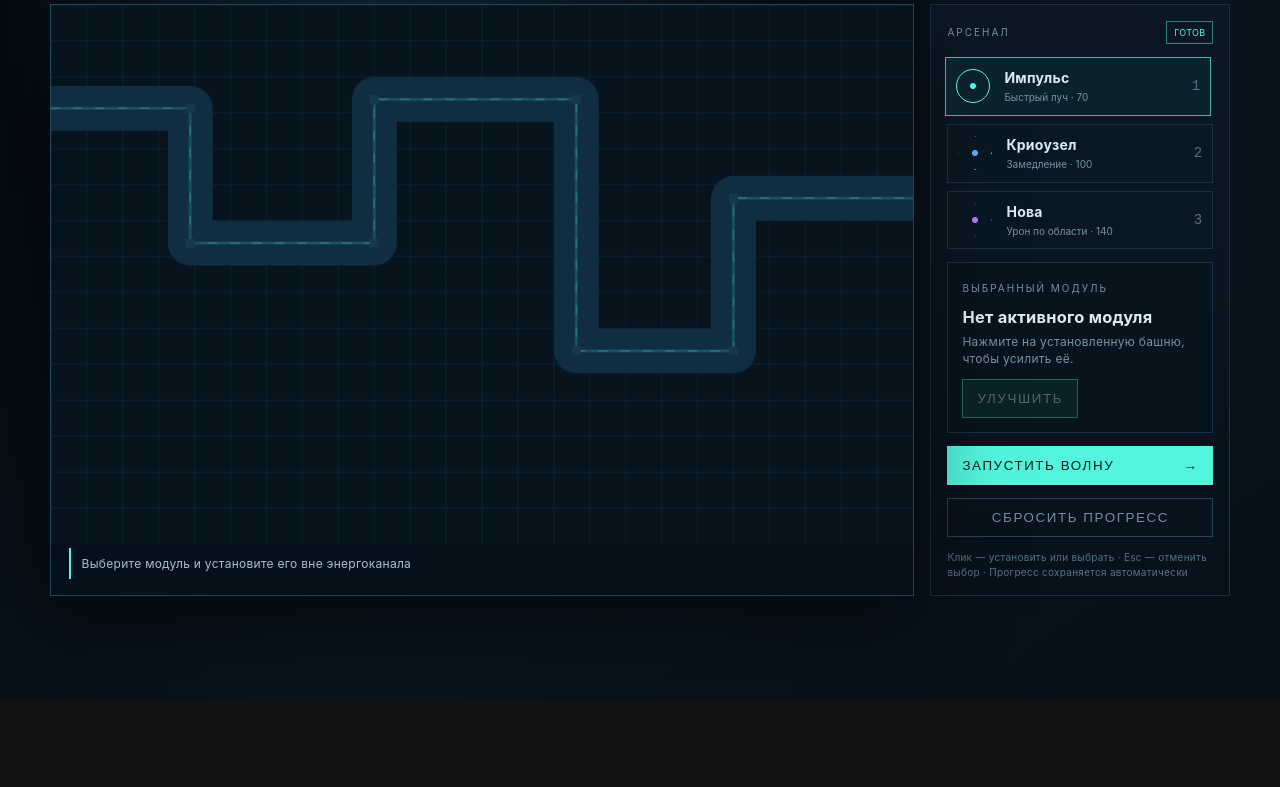
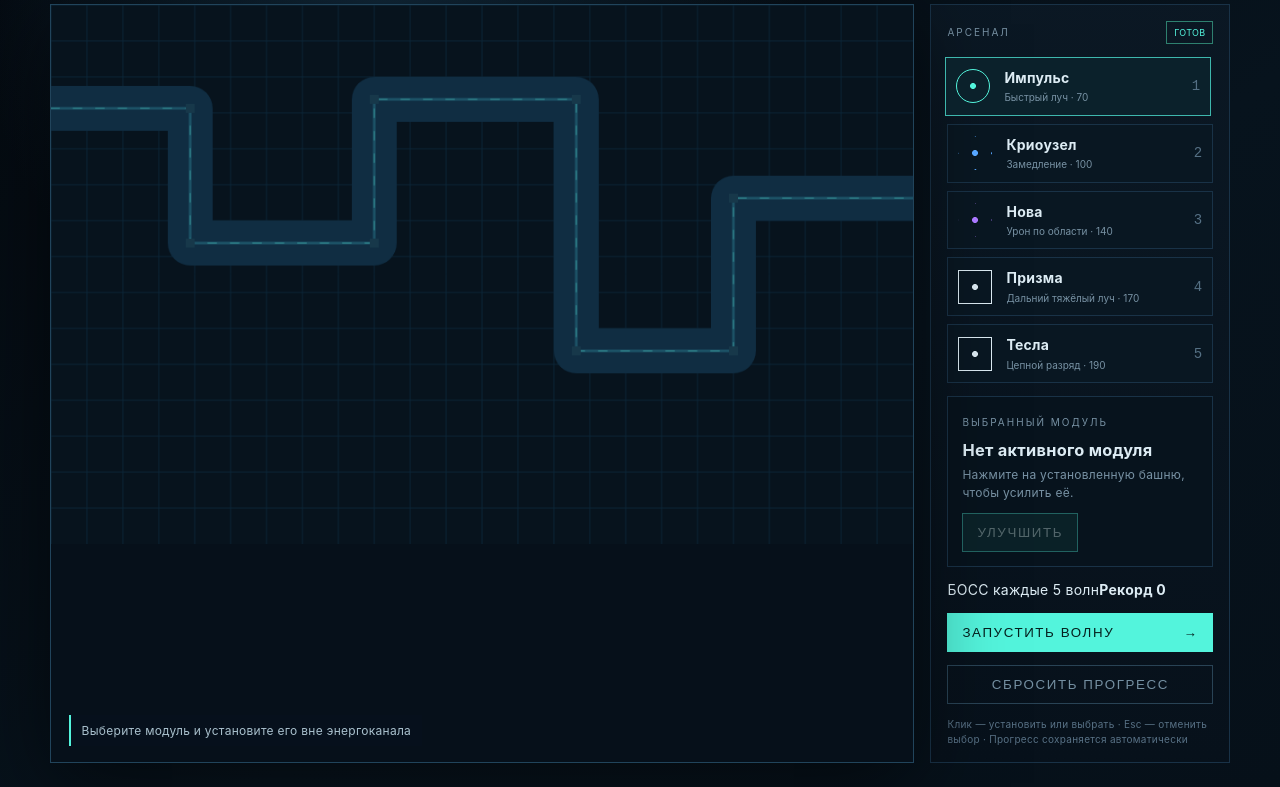
Before and after one commit to zvukor1980-crypto/eidos-defense, a plain HTML site: page index.html in a window 1280 px wide. Shown: the part 100-887 px from the top of the page. Before the commit the page ends 800 px from the top, so only its background shows below. Drawn offline with Linux system fonts and the light colour scheme.

Commit message:
feat: expand arsenal and boss-wave UI

```diff
--- a/index.html
+++ b/index.html
@@ -34,6 +34,8 @@
           <button class="tower-card selected" data-type="pulse"><i class="pulse"></i><span><b>Импульс</b><small>Быстрый луч · 70</small></span><kbd>1</kbd></button>
           <button class="tower-card" data-type="cryo"><i class="cryo"></i><span><b>Криоузел</b><small>Замедление · 100</small></span><kbd>2</kbd></button>
           <button class="tower-card" data-type="nova"><i class="nova"></i><span><b>Нова</b><small>Урон по области · 140</small></span><kbd>3</kbd></button>
+          <button class="tower-card" data-type="prism"><i class="prism"></i><span><b>Призма</b><small>Дальний тяжёлый луч · 170</small></span><kbd>4</kbd></button>
+          <button class="tower-card" data-type="tesla"><i class="tesla"></i><span><b>Тесла</b><small>Цепной разряд · 190</small></span><kbd>5</kbd></button>
         </div>
         <div id="selection" class="selection empty">
           <small>ВЫБРАННЫЙ МОДУЛЬ</small>
@@ -41,6 +43,7 @@
           <p id="selection-info">Нажмите на установленную башню, чтобы усилить её.</p>
           <button id="upgrade" disabled>Улучшить</button>
         </div>
+        <div class="mission-strip"><span>БОСС каждые 5 волн</span><b id="best-wave">Рекорд 0</b></div>
         <button id="start-wave" class="primary">Запустить волну <span>→</span></button>
         <button id="reset" class="ghost">Сбросить прогресс</button>
         <p class="hint">Клик — установить или выбрать · Esc — отменить выбор · Прогресс сохраняется автоматически</p>
```
